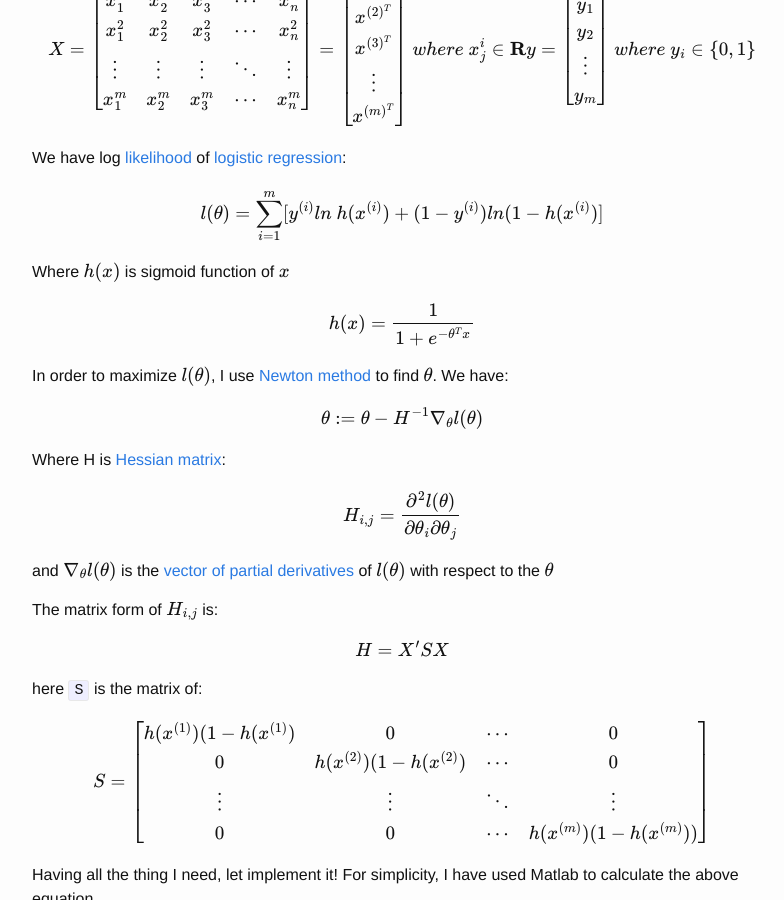
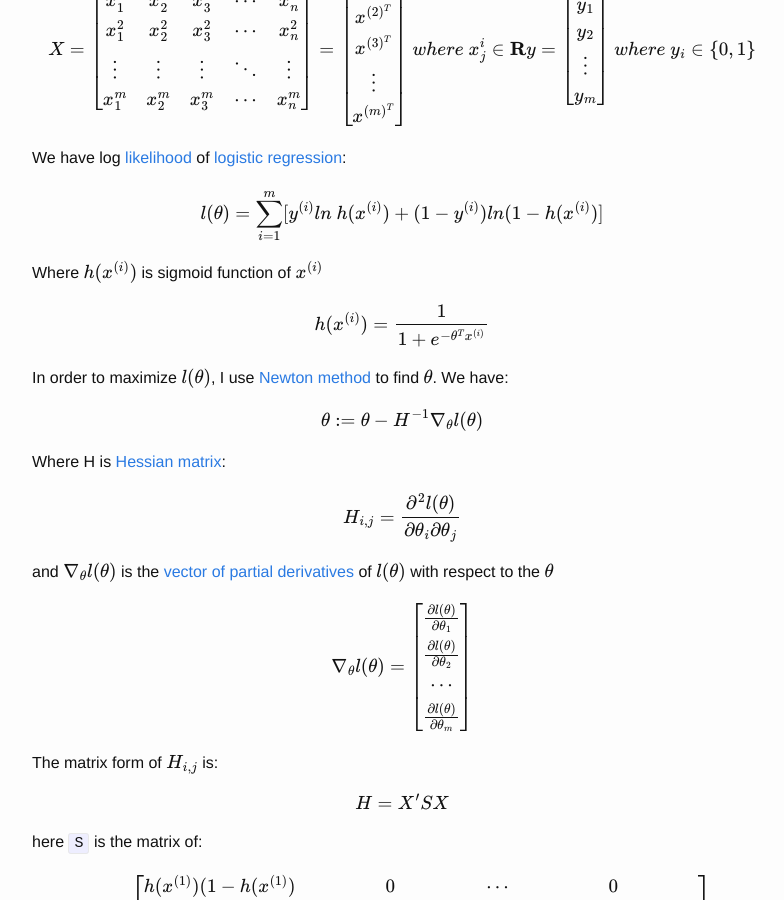
Before and after one commit to zinh/zinh.github.io, a Jekyll site: the page built from _posts/2014-10-23-implement-logistic-regression-using-fisher-scoring.markdown, in a window 1280 px wide and 900 px high, scrolled down 335 px. Shown: the whole window, without its empty margins (238-1022 px from the left). Built offline with Jekyll 4.4.1, drawn with Linux system fonts in a browser that asks for light colours; formulas are drawn with MathJax 3.

Commit message:
link rel = nofollow

```diff
--- a/_posts/2014-09-15-caching-on-rails.markdown
+++ b/_posts/2014-09-15-caching-on-rails.markdown
@@ -16,7 +16,7 @@
 
 __1. Các loại hình caching trong Rails__
 
-Theo tài liệu của [Rails](http://guides.rubyonrails.org/caching_with_rails.html), hiện tại, Rails hỗ trợ các kiểu cache như sau:
+Theo tài liệu của [Rails](http://guides.rubyonrails.org/caching_with_rails.html){:target="_blank"}{:rel="nofollow"}, hiện tại, Rails hỗ trợ các kiểu cache như sau:
 
   - Page caching
 
@@ -36,7 +36,7 @@
 
 2.2. Action caching caching: để khắc phục nhược điểm của page caching, ta có thể sử dụng Action Caching. Kết quả xử lý của một action sẽ được cache lại. Khi có request gọi đến một action đã được cache, request đó vẫn qua các middleware của Rails, vẫn được xử lý bởi các hàm hook như before_filter.
 
-Action caching rất thuận tiện những trường hợp như bạn muốn cache một trang cần phải được login mới xem được, hoặc dùng song song với các gem authenticate như [Devise](https://github.com/plataformatec/devise). Xét về tốc độ thì đương nhiên Action caching sẽ chậm hơn Page caching.
+Action caching rất thuận tiện những trường hợp như bạn muốn cache một trang cần phải được login mới xem được, hoặc dùng song song với các gem authenticate như [Devise](https://github.com/plataformatec/devise){:target="_blank"}{:rel="nofollow"}. Xét về tốc độ thì đương nhiên Action caching sẽ chậm hơn Page caching.
 
 2.3. Fragment: giúp cache một phần của views. Ở đây request gọi đến vẫn được thông qua action xử lý bình thường, chỉ đến lúc sinh HTML ta mới cache lại một phần nào đó. Một ví dụ điển hình nhất là ta thường cache lại các static content của một trang như banner, menu, sidebar… và nội dung chính của trang vẫn được generate động. Fragment caching linh động hơn, do đó cũng sẽ chậm hơn Action caching(do vẫn phải qua controller xử lý).
 
--- a/_posts/2014-10-01-tach-noi-dung-chinh-mot-trang-tin.markdown
+++ b/_posts/2014-10-01-tach-noi-dung-chinh-mot-trang-tin.markdown
@@ -20,15 +20,15 @@
 
 Đây là ứng dụng mình demo trên Heroku, dùng Ruby on Rails, cùng với thư viện parse XML Nokogiri.
 
-[http://newslook.herokuapp.com](http://newslook.herokuapp.com)
+[http://newslook.herokuapp.com](http://newslook.herokuapp.com){:target="_blank"}{:rel="nofollow"}
 
 link một bài báo sau khi đã tách được nội dung chính:
 
-Link gốc: [http://dulich.tuoitre.vn/tin/20140929/di-tren-nhung-cay-cau-ky-la-nhat-the-gioi/651937.html](http://dulich.tuoitre.vn/tin/20140929/di-tren-nhung-cay-cau-ky-la-nhat-the-gioi/651937.html)
+Link gốc: [http://dulich.tuoitre.vn/tin/20140929/di-tren-nhung-cay-cau-ky-la-nhat-the-gioi/651937.html](http://dulich.tuoitre.vn/tin/20140929/di-tren-nhung-cay-cau-ky-la-nhat-the-gioi/651937.html){:target="_blank"}{:rel="nofollow"}
 
 Sau khi đã tách nội dung chính:
 
-[http://newslook.herokuapp.com/read?url=http%3A%2F%2Fdulich.tuoitre.vn%2Ftin%2F20140929%2Fdi-tren-nhung-cay-cau-ky-la-nhat-the-gioi%2F651937.html](http://newslook.herokuapp.com/read?url=http%3A%2F%2Fdulich.tuoitre.vn%2Ftin%2F20140929%2Fdi-tren-nhung-cay-cau-ky-la-nhat-the-gioi%2F651937.html)
+[http://newslook.herokuapp.com/read?url=http%3A%2F%2Fdulich.tuoitre.vn%2Ftin%2F20140929%2Fdi-tren-nhung-cay-cau-ky-la-nhat-the-gioi%2F651937.html](http://newslook.herokuapp.com/read?url=http%3A%2F%2Fdulich.tuoitre.vn%2Ftin%2F20140929%2Fdi-tren-nhung-cay-cau-ky-la-nhat-the-gioi%2F651937.html){:target="_blank"}{:rel="nofollow"}
 
 Trở lại vấn đề, mình có 2 hướng giải quyết:
 
--- a/_posts/2014-10-16-gioi-thieu-ruby-rack.markdown
+++ b/_posts/2014-10-16-gioi-thieu-ruby-rack.markdown
@@ -210,6 +210,6 @@
 
 Vì thế khi access địa chỉ [http://localhost:9292](http://localhost:9292) ta thấy ngoài nội dung "Hello from Rack!" còn thêm 1 dòng "Info: This is log of Logger middleware", dòng này chính là kết quả việc thực hiện middleware `Logger`.
 
-Bên cạnh các chức năng cơ bản trên, Rack còn implement sẵn một số hàm helper như parse params, build response,... Chi tiết hơn có thể tham khảo ở document của Rack tại: [http://www.rubydoc.info/github/rack/rack](http://www.rubydoc.info/github/rack/rack)
+Bên cạnh các chức năng cơ bản trên, Rack còn implement sẵn một số hàm helper như parse params, build response,... Chi tiết hơn có thể tham khảo ở document của Rack tại: [http://www.rubydoc.info/github/rack/rack](http://www.rubydoc.info/github/rack/rack){:target="_blank"}{:rel="nofollow"}
 
 Trên đây là những kiến thức căn bản về Ruby Rack. Hy vọng đã giúp mọi người hiểu rõ về nó.
--- a/_posts/2014-10-23-implement-logistic-regression-using-fisher-scoring.markdown
+++ b/_posts/2014-10-23-implement-logistic-regression-using-fisher-scoring.markdown
@@ -35,32 +35,42 @@
 \ where\ y_i \in \left\{ {0, 1}\right\}
 $$
 
-We have log [likelihood](http://en.wikipedia.org/wiki/Likelihood_function){:target="_blank"} of [logistic regression](http://en.wikipedia.org/wiki/Logistic_regression){:target="_blank"}:
+We have log [likelihood](http://en.wikipedia.org/wiki/Likelihood_function){:target="_blank"}{:rel="nofollow"} of [logistic regression](http://en.wikipedia.org/wiki/Logistic_regression){:target="_blank"}{:rel="nofollow"}:
 
 $$
 l(\theta) = \sum\limits_{i=1}^{m}[y^{(i)}ln\ h(x^{(i)}) + (1 - y^{(i)})ln(1 - h(x^{(i)})]
 $$
 
-Where \\(h(x)\\) is sigmoid function of \\(x\\)
+Where \\(h(x^{(i)})\\) is sigmoid function of \\(x^{(i)}\\)
 
 $$
-h(x) = \frac{1}{1 + e^{-\theta^Tx}}
+h(x^{(i)}) = \frac{1}{1 + e^{-\theta^Tx^{(i)}}}
 $$
 
-In order to maximize \\(l(\theta)\\), I use [Newton method](http://en.wikipedia.org/wiki/Newton's_method){:target="_blank"} to find \\(\theta\\). We have:
+In order to maximize \\(l(\theta)\\), I use [Newton method](http://en.wikipedia.org/wiki/Newton's_method){:target="_blank"}{:rel="nofollow"} to find \\(\theta\\). We have:
 
 $$
 \theta := \theta - H^{-1} \nabla_{\theta} l(\theta)
 $$
 
-Where H is [Hessian matrix](http://en.wikipedia.org/wiki/Hessian_matrix){:target="_blank"}:
+Where H is [Hessian matrix](http://en.wikipedia.org/wiki/Hessian_matrix){:target="_blank"}{:rel="nofollow"}:
 
 $$
 H_{i,j} = \frac{\partial^2l(\theta)}{\partial \theta_i \partial \theta_j}
 $$
 
-and \\( \nabla_{\theta}l(\theta)\\) is the [vector of partial derivatives](http://en.wikipedia.org/wiki/Del){:target="_blank"} of \\(l(\theta)\\)
+and \\( \nabla_{\theta}l(\theta)\\) is the [vector of partial derivatives](http://en.wikipedia.org/wiki/Del){:target="_blank"}{:rel="nofollow"} of \\(l(\theta)\\)
 with respect to the \\(\theta\\)
+
+$$
+\nabla_{\theta}l(\theta) =
+\begin{bmatrix}
+\frac{\partial l(\theta)}{\partial \theta_1}\\
+\frac{\partial l(\theta)}{\partial \theta_2}\\
+\cdots\\
+\frac{\partial l(\theta)}{\partial \theta_m}\\
+\end{bmatrix}
+$$
 
 The matrix form of \\(H_{i,j}\\) is:
 
```
